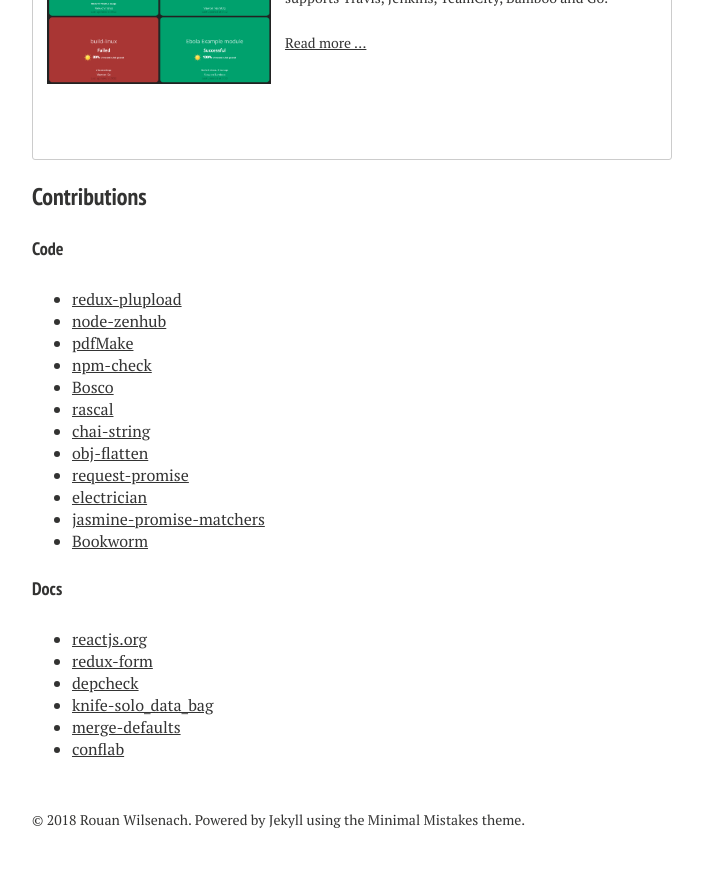
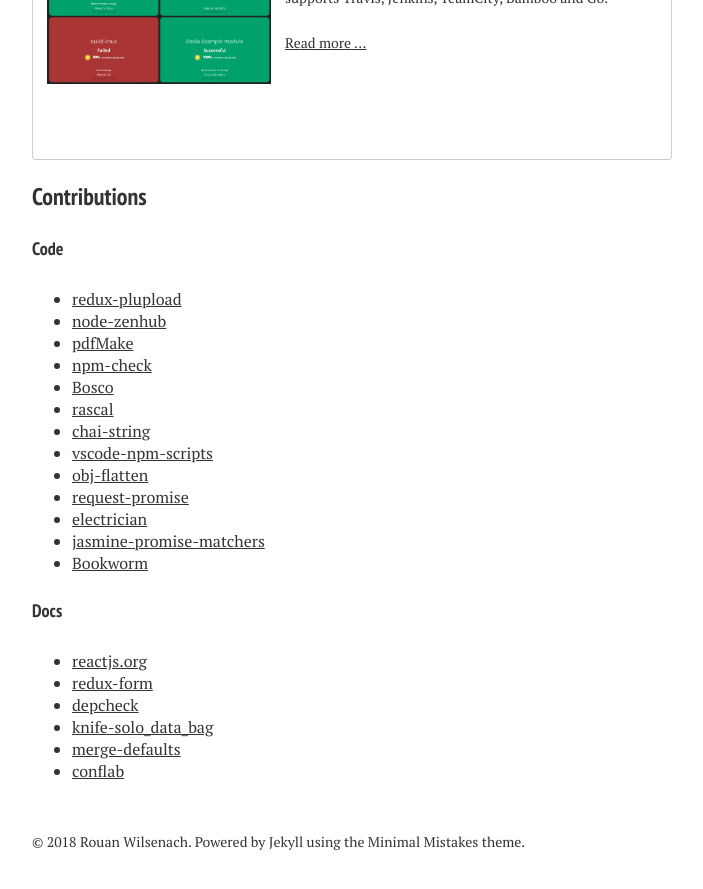
Before and after one commit to rouanw/rouanw.github.io, a Jekyll site: the page built from open-source/index.md, in a window 1280 px wide and 900 px high, scrolled down 2747 px. Shown: the top 889 px of the window, without its empty margins (288-991 px from the left). Built offline with Jekyll 4.4.1, drawn with Linux system fonts in a browser that asks for light colours; nearby versions of some CDN libraries; some web fonts are replaced; comment, search, counter and statistics services are not loaded.

Commit message:
add vscode-npm-scripts contribition to OSS page

```diff
--- a/open-source/index.md
+++ b/open-source/index.md
@@ -40,6 +40,7 @@ Here are a few open source projects to which [I've contributed](#contributions)
 - [Bosco](https://github.com/tes/bosco/commits?author=rouanw)
 - [rascal](https://github.com/guidesmiths/rascal/commits?author=rouanw)
 - [chai-string](https://github.com/onechiporenko/chai-string/commits?author=rouanw)
+- [vscode-npm-scripts](https://github.com/Microsoft/vscode-npm-scripts/commits?author=rouanw)
 - [obj-flatten](https://github.com/IonicaBizau/obj-flatten/commits?author=rouanw)
 - [request-promise](https://github.com/request/request-promise/commits?author=rouanw)
 - [electrician](https://github.com/tes/electrician/commits?author=rouanw)
```
